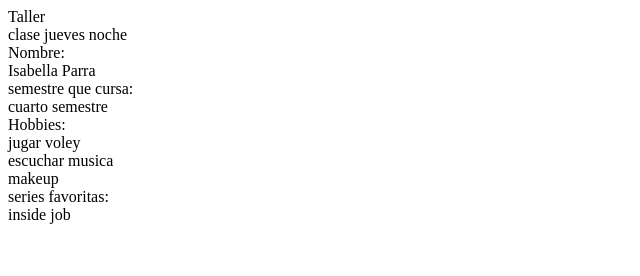
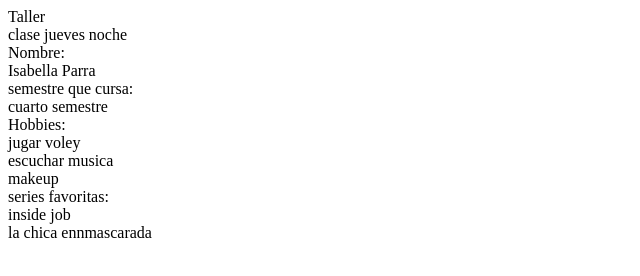
Before and after one commit to imay2byte/Taller-clase, a plain HTML site: page index.html in a window 1280 px wide. Shown: the whole page, without its empty margins (0-640 px from the left). Drawn offline with Linux system fonts and the light colour scheme.

Commit message:
thirtheen commit

```diff
--- a/index.html
+++ b/index.html
@@ -18,5 +18,6 @@
     <div>makeup</div>
     <div>series favoritas:</div>
     <div>inside job</div>
+    <div>la chica ennmascarada</div>
 </body>
 </html>
```
